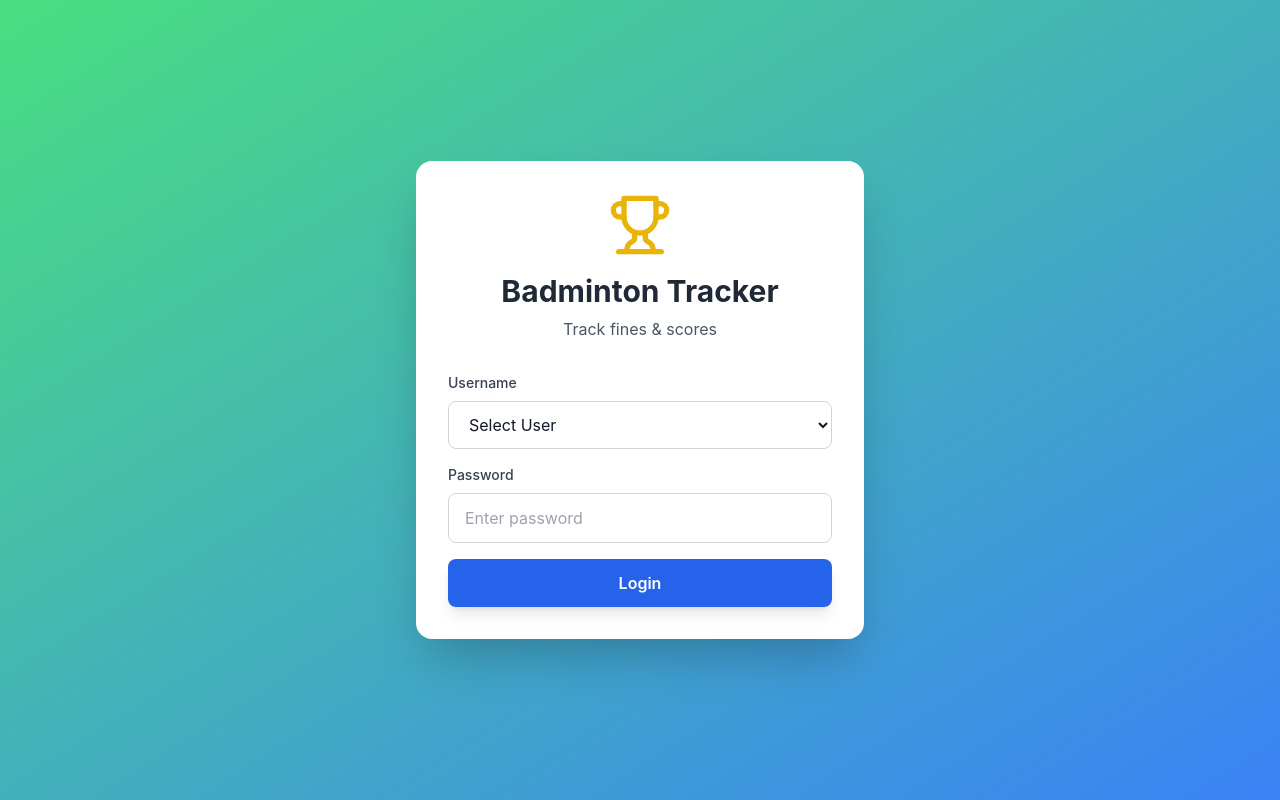
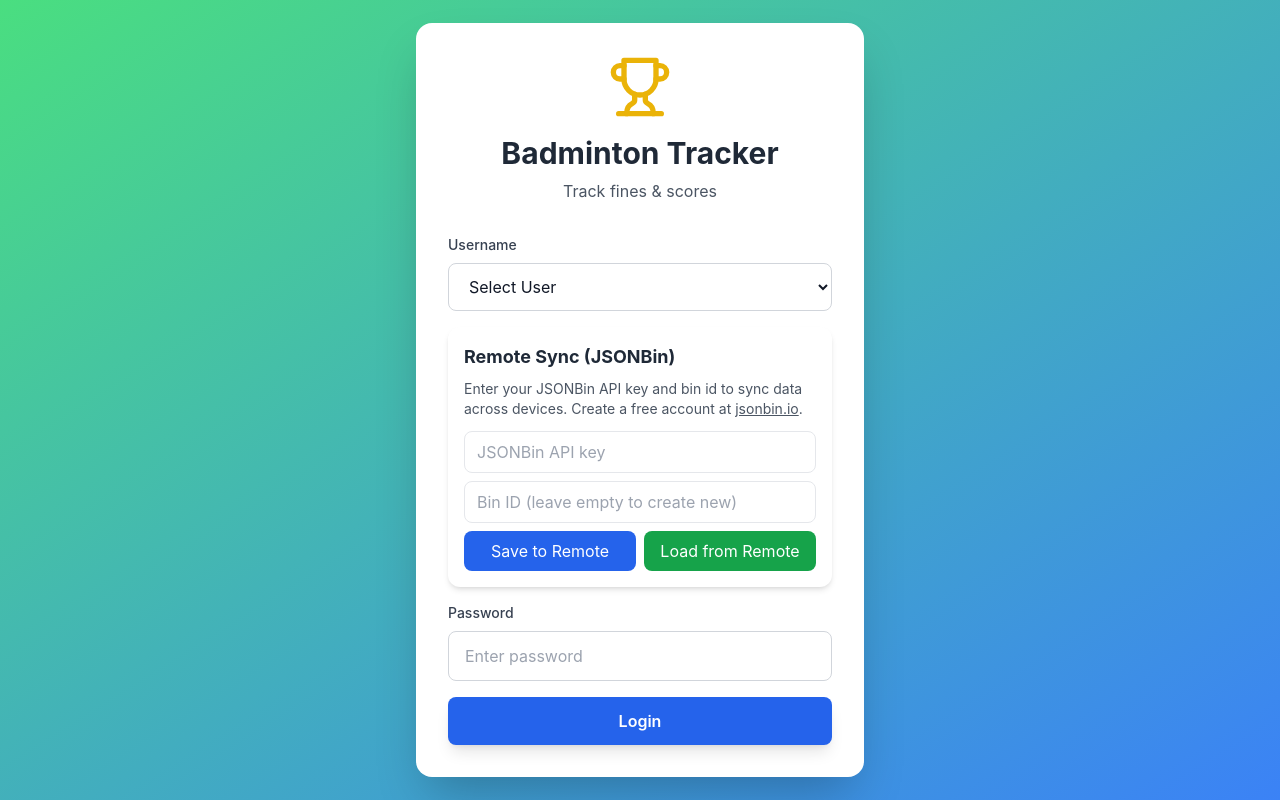
Before and after one commit to sikunaniket1234/badminton-tracker, a React (Vite) app: page / in a window 1280 px wide. Built offline with nearby package versions, Linux system fonts and the light colour scheme.

Commit message:
Add JSONBin remote sync (save/load) with UI; store bin id in localStorage

```diff
--- a/src/badminton-tracker.tsx
+++ b/src/badminton-tracker.tsx
@@ -46,6 +46,9 @@ export default function BadmintonTracker() {
   const [fineDate, setFineDate] = useState('');
   const [transactionId, setTransactionId] = useState('');
   const [selectedMonth, setSelectedMonth] = useState('');
+  const [remoteApiKey, setRemoteApiKey] = useState('');
+  const [remoteBinId, setRemoteBinId] = useState('');
+  const [remoteMessage, setRemoteMessage] = useState('');
 
   const users: Record<'aniketnayak' | 'souravssk', User> = {
     aniketnayak: { password: 'aniket123', displayName: 'Aniket' },
@@ -128,6 +131,86 @@ export default function BadmintonTracker() {
   };
 
   // (archives can be read directly from localStorage under keys `archive-<year>`)
+
+  // Remote sync helpers (JSONBin v3). Provide your JSONBin API key and an optional bin id.
+  // For personal use across a couple devices storing the API key in localStorage is acceptable.
+  const saveToRemote = async () => {
+    setRemoteMessage('');
+    try {
+      if (!remoteApiKey) throw new Error('Provide JSONBin API key in Remote Sync section');
+
+      const payload = {
+        fines: fines || { aniketnayak: 0, souravssk: 0 },
+        matches: matches || [],
+        settlements: settlements || [],
+        lastRolloverYear: localStorage.getItem('lastRolloverYear') || new Date().getFullYear()
+      };
+
+      if (remoteBinId) {
+        const res = await fetch(`https://api.jsonbin.io/v3/b/${remoteBinId}`, {
+          method: 'PUT',
+          headers: {
+            'Content-Type': 'application/json',
+            'X-Master-Key': remoteApiKey
+          },
+          body: JSON.stringify(payload)
+        });
+
+        if (!res.ok) throw new Error(`Update failed: ${res.status}`);
+        setRemoteMessage('Saved to existing remote bin.');
+      } else {
+        const res = await fetch('https://api.jsonbin.io/v3/b', {
+          method: 'POST',
+          headers: {
+            'Content-Type': 'application/json',
+            'X-Master-Key': remoteApiKey
+          },
+          body: JSON.stringify(payload)
+        });
+
+        if (!res.ok) throw new Error(`Create failed: ${res.status}`);
+        const json = await res.json();
+        const id = json && json.record && (json.record.id || json.record._id || json.id);
+        if (!id) throw new Error('Could not read created bin id');
+        setRemoteBinId(id);
+        localStorage.setItem('remoteBinId', id);
+        localStorage.setItem('remoteApiKey', remoteApiKey);
+        setRemoteMessage(`Created remote bin ${id}`);
+      }
+    } catch (err: any) {
+      console.error(err);
+      setRemoteMessage(err?.message || 'Remote save failed');
+    }
+  };
+
+  const loadFromRemote = async () => {
+    setRemoteMessage('');
+    try {
+      if (!remoteApiKey) throw new Error('Provide JSONBin API key in Remote Sync section');
+      if (!remoteBinId) throw new Error('Provide remote bin id in Remote Sync section');
+
+      const res = await fetch(`https://api.jsonbin.io/v3/b/${remoteBinId}/latest`, {
+        method: 'GET',
+        headers: { 'X-Master-Key': remoteApiKey }
+      });
+
+      if (!res.ok) throw new Error(`Fetch failed: ${res.status}`);
+      const json = await res.json();
+      const data = json && json.record ? json.record : json;
+      if (!data) throw new Error('No data in remote bin');
+
+      if (data.fines) setFines(data.fines);
+      if (data.matches) setMatches(data.matches);
+      if (data.settlements) setSettlements(data.settlements);
+      if (data.lastRolloverYear) localStorage.setItem('lastRolloverYear', data.lastRolloverYear.toString());
+
+      await saveData(data.fines, data.matches, data.settlements);
+      setRemoteMessage('Loaded remote data and saved locally');
+    } catch (err: any) {
+      console.error(err);
+      setRemoteMessage(err?.message || 'Remote load failed');
+    }
+  };
 
   const handleLogin = (e: FormEvent<HTMLFormElement>) => {
     e.preventDefault();
@@ -346,6 +429,33 @@ export default function BadmintonTracker() {
                 <option value="aniketnayak">Aniket</option>
                 <option value="souravssk">Sourav</option>
               </select>
+            </div>
+
+            {/* Remote Sync (JSONBin) */}
+            <div className="mt-4 bg-white dark:bg-slate-800 rounded-xl shadow-md p-4">
+              <h3 className="font-bold text-lg mb-2 text-gray-800 dark:text-white">Remote Sync (JSONBin)</h3>
+              <p className="text-sm text-gray-600 dark:text-gray-300 mb-3">Enter your JSONBin API key and bin id to sync data across devices. Create a free account at <a className="underline" href="https://jsonbin.io" target="_blank" rel="noreferrer">jsonbin.io</a>.</p>
+              <div className="space-y-2">
+                <input
+                  type="text"
+                  value={remoteApiKey}
+                  onChange={(e) => setRemoteApiKey(e.target.value)}
+                  placeholder="JSONBin API key"
+                  className="w-full border rounded-lg px-3 py-2 dark:bg-slate-700 dark:border-slate-600"
+                />
+                <input
+                  type="text"
+                  value={remoteBinId}
+                  onChange={(e) => setRemoteBinId(e.target.value)}
+                  placeholder="Bin ID (leave empty to create new)"
+                  className="w-full border rounded-lg px-3 py-2 dark:bg-slate-700 dark:border-slate-600"
+                />
+                <div className="flex gap-2">
+                  <button onClick={saveToRemote} className="flex-1 bg-blue-600 hover:bg-blue-700 text-white px-4 py-2 rounded-lg">Save to Remote</button>
+                  <button onClick={loadFromRemote} className="flex-1 bg-green-600 hover:bg-green-700 text-white px-4 py-2 rounded-lg">Load from Remote</button>
+                </div>
+                {remoteMessage && <p className="text-sm text-gray-600 dark:text-gray-300 mt-2">{remoteMessage}</p>}
+              </div>
             </div>
 
             <div>
```
